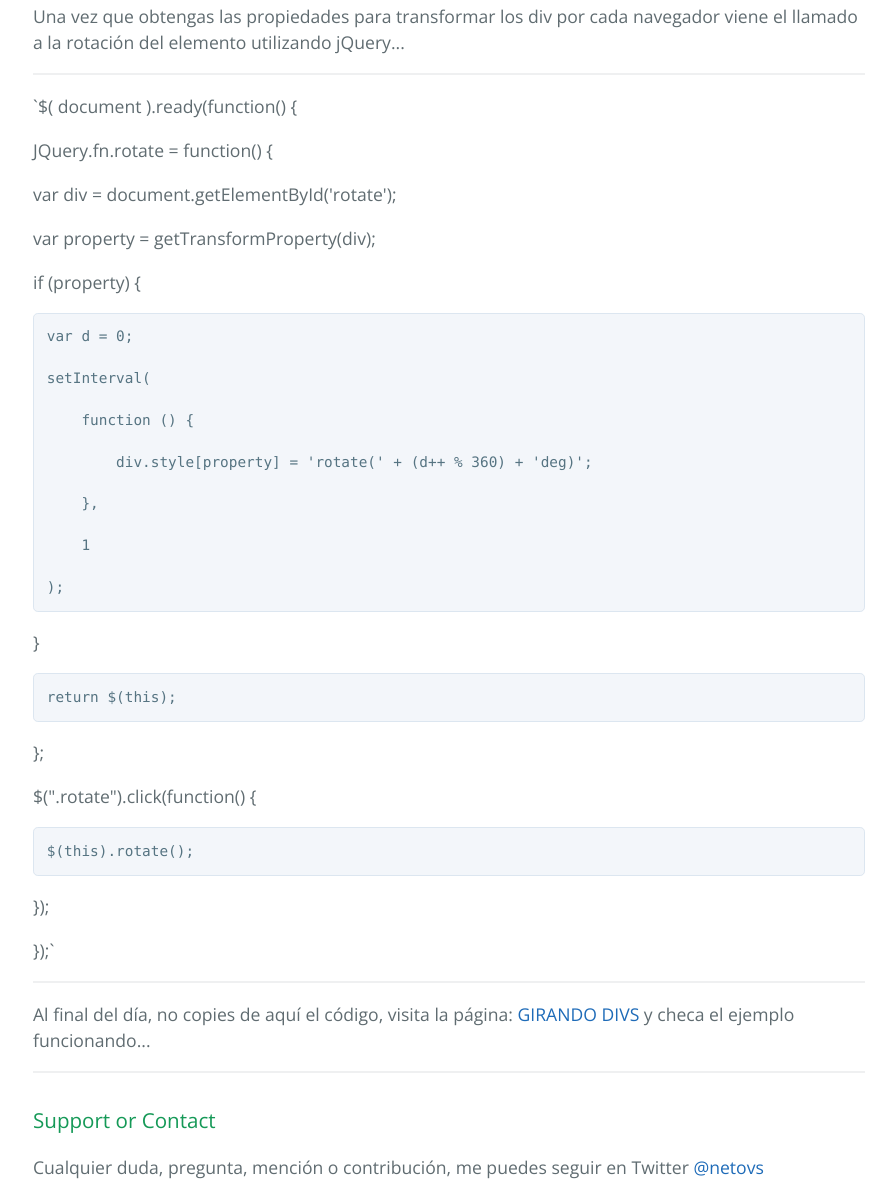
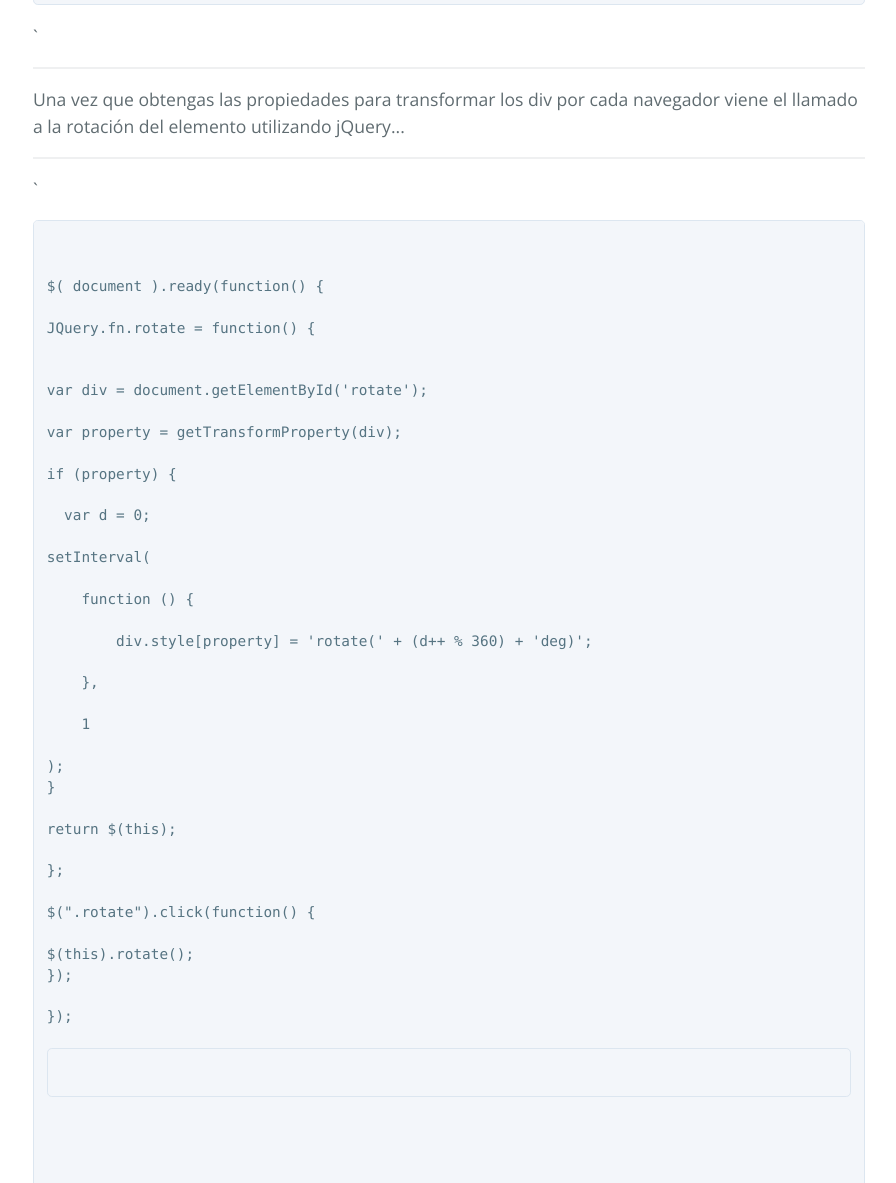
Before and after one commit to netovs/girardiv, a plain HTML site: page index.html in a window 1280 px wide. Shown: the part 1337-2520 px from the top of the page, without its empty margins (191-1087 px from the left). Drawn offline with nearby package versions, Linux system fonts and the light colour scheme.

Commit message:
Update index.html

```diff
--- a/index.html
+++ b/index.html
@@ -28,9 +28,12 @@
 
 <hr>
 
-<p>`function getTransformProperty(element) {</p>
+<p>`</p>
 
-<pre><code>var properties = [
+<pre><code>
+  function getTransformProperty(element) {
+
+  var properties = [
 
     'transform',
 
@@ -57,9 +60,10 @@ while (p = properties.shift()) {
 }
 
 return false;
+}
 </code></pre>
 
-<p>}`</p>
+<p>`</p>
 
 <hr>
 
@@ -67,17 +71,25 @@ return false;
 
 <hr>
 
-<p>`$( document ).ready(function() {</p>
+<p>`</p>
 
-<p>JQuery.fn.rotate = function() {</p>
+<p></p>
 
-<p>var div = document.getElementById('rotate');</p>
 
-<p>var property = getTransformProperty(div);</p>
+<pre><code>
 
-<p>if (property) {</p>
+$( document ).ready(function() {
 
-<pre><code>var d = 0;
+JQuery.fn.rotate = function() {
+
+
+var div = document.getElementById('rotate');
+
+var property = getTransformProperty(div);
+
+if (property) {
+
+  var d = 0;
 
 setInterval(
 
@@ -90,23 +102,25 @@ setInterval(
     1
 
 );
+}
+
+return $(this);
+
+};
+
+$(".rotate").click(function() {
+
+$(this).rotate();
+});
+
+});
+
+<pre><code>
 </code></pre>
 
-<p>}</p>
+<p></p>
 
-<pre><code>return $(this);
-</code></pre>
-
-<p>};</p>
-
-<p>$(".rotate").click(function() {</p>
-
-<pre><code>$(this).rotate();
-</code></pre>
-
-<p>});</p>
-
-<p>});`</p>
+<p>`</p>
 
 <hr>
 
```
